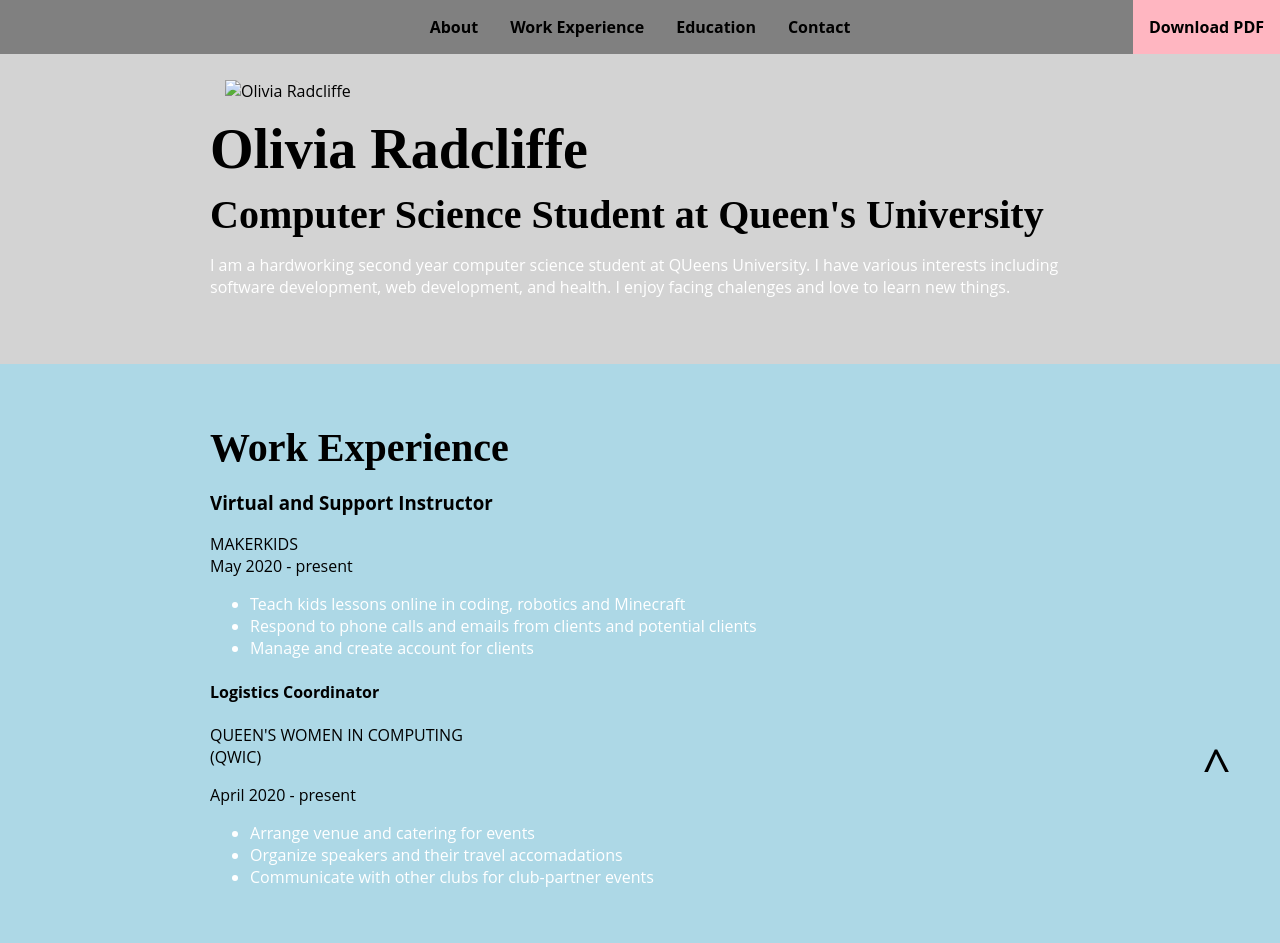
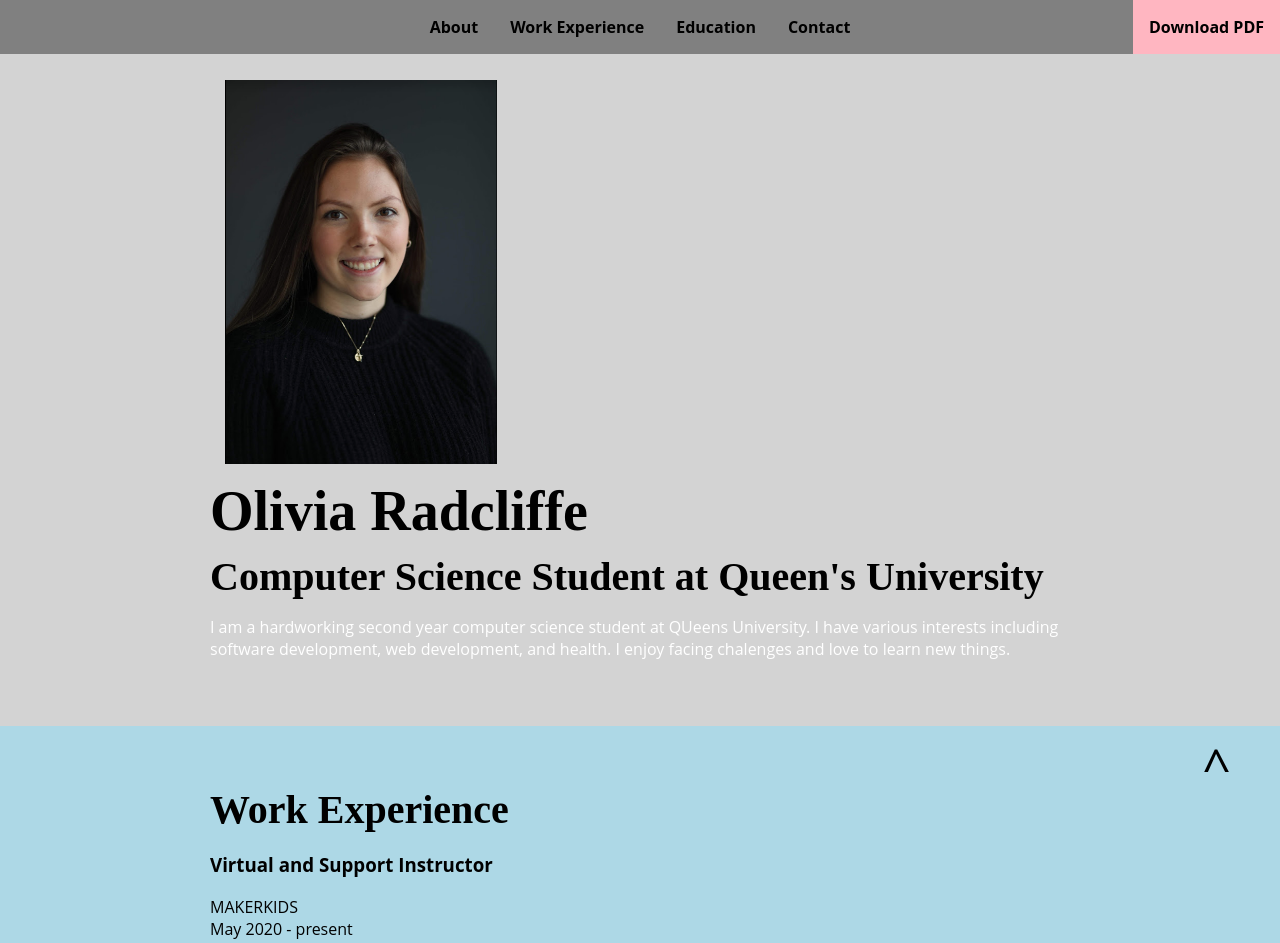
Before and after one commit to oliviaradcliffe/oliviaradcliffe.github.io, a plain HTML site: page index.html in a window 1280 px wide. Shown: the top 943 px of the page. Drawn offline with Linux system fonts and the light colour scheme.

Commit message:
Update index.html

```diff
--- a/index.html
+++ b/index.html
@@ -14,7 +14,7 @@
 
 <div class = centered-content>
     <div class=col-narrow>
-        <img id=profile-image src = "Resources/Olivia Radcliffe copy.png" alt="Olivia Radcliffe">
+        <img id=profile-image src = "Olivia Radcliffe copy.png" alt="Olivia Radcliffe">
     </div>
     <div class = col-wide>
         <h1>Olivia Radcliffe</h1>
```
